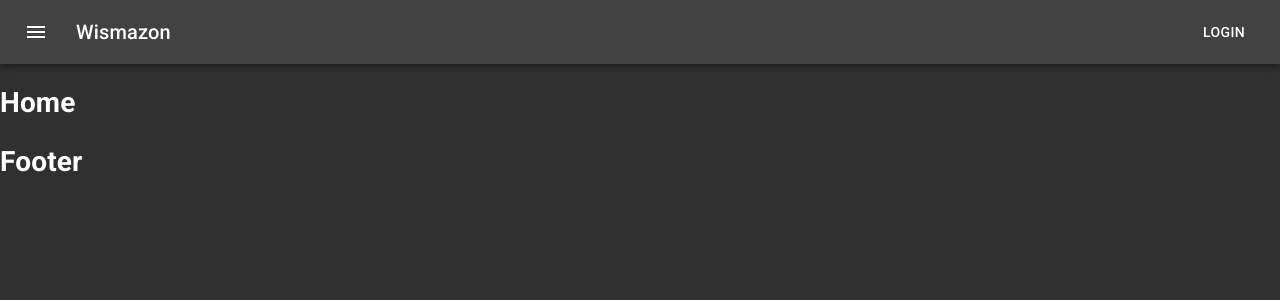
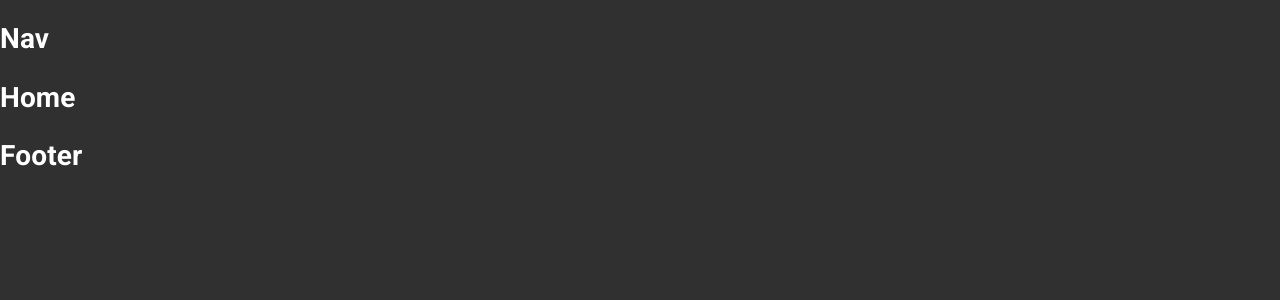
Before and after one commit to Justin-Connors/e-commerce, a React (Create React App) app in the folder e-commerce/client/: page / in a window 1280 px wide. Shown: the top 300 px of the page. Built offline with nearby package versions, Linux system fonts and the light colour scheme.

Commit message:
got rid of nav/drawer

```diff
--- a/e-commerce/client/src/components/Drawer/index.js
+++ /dev/null
@@ -1,63 +0,0 @@
-import React from "react";
-import clsx from "clsx";
-import { makeStyles } from "@material-ui/core/styles";
-import Drawer from "@material-ui/core/Drawer";
-import List from "@material-ui/core/List";
-import Divider from "@material-ui/core/Divider";
-import ListItem from "@material-ui/core/ListItem";
-import ListItemIcon from "@material-ui/core/ListItemIcon";
-import ListItemText from "@material-ui/core/ListItemText";
-import InboxIcon from "@material-ui/icons/MoveToInbox";
-import MailIcon from "@material-ui/icons/Mail";
-
-const useStyles = makeStyles({
-  list: {
-    width: 250,
-  },
-  fullList: {
-    width: "auto",
-  },
-});
-
-export default function SideBar({ open, onClose }) {
-  const classes = useStyles();
-
-  const list = () => (
-    <div
-      className={clsx(classes.list)}
-      role="presentation"
-      onClick={onClose}
-      onKeyDown={onClose}
-    >
-      <List>
-        {["Favorites", "Placeholder", "Placeholder", "Placeholder"].map(
-          (text, index) => (
-            <ListItem button key={text}>
-              <ListItemIcon>
-                {index % 2 === 0 ? <InboxIcon /> : <MailIcon />}
-              </ListItemIcon>
-              <ListItemText primary={text} />
-            </ListItem>
-          )
-        )}
-      </List>
-      <Divider />
-      <List>
-        {["My items", "Popular", "Deals"].map((text, index) => (
-          <ListItem button key={text}>
-            <ListItemIcon>
-              {index % 2 === 0 ? <InboxIcon /> : <MailIcon />}
-            </ListItemIcon>
-            <ListItemText primary={text} />
-          </ListItem>
-        ))}
-      </List>
-    </div>
-  );
-
-  return (
-    <Drawer anchor="left" open={open} onClose={onClose}>
-      {list()}
-    </Drawer>
-  );
-}
--- a/e-commerce/client/src/components/Nav/index.js
+++ b/e-commerce/client/src/components/Nav/index.js
@@ -1,63 +1,11 @@
-import React, { useState } from "react";
-import { makeStyles } from "@material-ui/core/styles";
-import AppBar from "@material-ui/core/AppBar";
-import Toolbar from "@material-ui/core/Toolbar";
-import Typography from "@material-ui/core/Typography";
-import Button from "@material-ui/core/Button";
-import IconButton from "@material-ui/core/IconButton";
-import MenuIcon from "@material-ui/icons/Menu";
-import SideBar from "../Drawer";
+import react from "react";
 
-const useStyles = makeStyles((theme) => ({
-  root: {
-    flexGrow: 1,
-  },
-  menuButton: {
-    marginRight: theme.spacing(2),
-  },
-  title: {
-    flexGrow: 1,
-  },
-}));
-
-const loggedIn = false;
-
-export default function Nav() {
-  const classes = useStyles();
-  const [open, setOpen] = useState(false);
-
-  const handleDrawerOpen = () => {
-    setOpen(true);
-  };
-
-  const handleDrawerClose = () => {
-    setOpen(false);
-  };
-
+function Nav() {
   return (
-    <div className={classes.root}>
-      <AppBar position="static" color="inherit">
-        <Toolbar>
-          <IconButton
-            edge="start"
-            className={classes.menuButton}
-            color="inherit"
-            aria-label="menu"
-            onClick={handleDrawerOpen}
-          >
-            <MenuIcon />
-          </IconButton>
-          <Typography variant="h6" className={classes.title}>
-            Wismazon
-          </Typography>
-          {loggedIn ? (
-            <Button color="inherit">Logout</Button>
-          ) : (
-            <Button color="inherit">Login</Button>
-          )}
-        </Toolbar>
-      </AppBar>
-      <SideBar open={open} onClose={handleDrawerClose} />
+    <div>
+      <h1>Nav</h1>
     </div>
   );
 }
+
+export default Nav;
```
